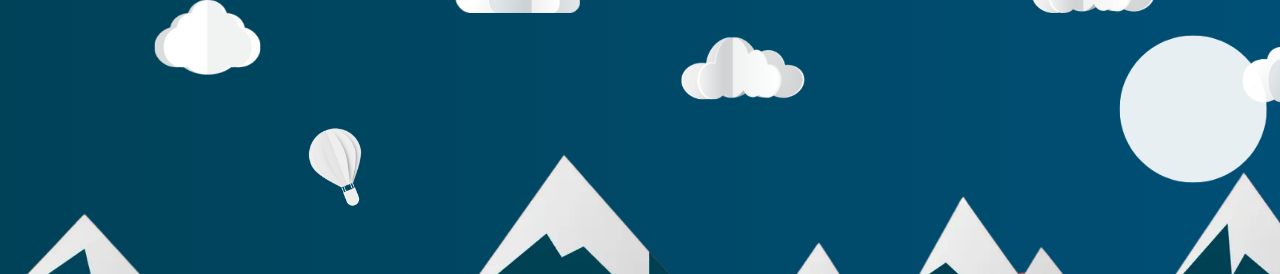
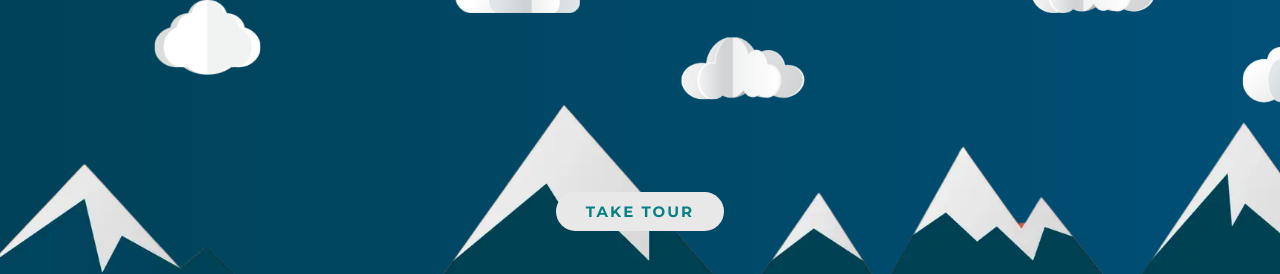
Before and after one commit to narmingeybullayeva/Parallax-Scrolling-Website, a website built with Vite: page index.html in a window 1280 px wide. Shown: the part 81-355 px from the top of the page. Built offline with nearby package versions, Linux system fonts and the light colour scheme.

Commit message:
Fix scroll state and animation reset issues

```diff
--- a/css/style.css
+++ b/css/style.css
@@ -24,8 +24,12 @@ body {
     background-image: linear-gradient(to right, #004258, #004F76);
     width: 100%;
     overflow-x: hidden;
-    min-height: 100vh;
+    height: 100%;
     transition: background-image 0.3s ease;
+}
+
+html {
+    height: 100%;
 }
 
 h1,h2,h3 {
--- a/js/script.js
+++ b/js/script.js
@@ -7,48 +7,63 @@ const mountain = document.getElementById("mountain")
 const header = document.getElementById("header")
 const footer = document.querySelector("footer")
 
+// Store initial positions to prevent accumulation
+const initialPositions = {
+  heading: { top: 50 },
+  airBaloon: { top: 0, left: 0 },
+  sun: { top: 0 },
+  button: { marginTop: 0 },
+  mountain: { top: 0 },
+  header: { top: 0 }
+}
+
 window.addEventListener("scroll", function () {
   let value = window.scrollY
 
-  // Calculate the maximum scroll position (document height - window height)
-  const maxScroll = document.documentElement.scrollHeight - window.innerHeight
+  // Calculate the maximum useful scroll position (when footer starts to appear)
+  const footerRect = footer.getBoundingClientRect()
+  const footerStartsAt = footer.offsetTop - window.innerHeight
 
-  // Calculate footer position relative to viewport
-  const footerRect = footer.getBoundingClientRect()
+  // Only apply parallax effects when we're in the main content area
+  const shouldApplyParallax = value < footerStartsAt && footerRect.top > 0
 
-  // Stop parallax effects when footer comes into view or when reaching max scroll
-  const shouldStopParallax = footerRect.top <= window.innerHeight || value >= maxScroll
-
-  if (!shouldStopParallax) {
-    // Apply parallax effects only when not at the bottom
-    heading.style.top = 50 + value * -0.5 + "%"
-    airBaloon.style.top = value * -1.5 + "px"
-    airBaloon.style.left = value * -1.5 + "px"
-    sun.style.top = value * 1.5 + "px"
-    button.style.marginTop = value * 1.5 + "px"
-    mountain.style.top = value * 0.2 + "px"
-    header.style.top = value * 0.25 + "px"
+  if (shouldApplyParallax) {
+    // Apply parallax effects with proper bounds
+    heading.style.top = (initialPositions.heading.top + value * -0.5) + "%"
+    airBaloon.style.top = (initialPositions.airBaloon.top + value * -1.5) + "px"
+    airBaloon.style.left = (initialPositions.airBaloon.left + value * -1.5) + "px"
+    sun.style.top = (initialPositions.sun.top + value * 1.5) + "px"
+    button.style.marginTop = (initialPositions.button.marginTop + value * 1.5) + "px"
+    mountain.style.top = (initialPositions.mountain.top + value * 0.2) + "px"
+    header.style.top = (initialPositions.header.top + value * 0.25) + "px"
+  } else {
+    // Reset elements to their final positions when footer is reached
+    heading.style.top = (initialPositions.heading.top + footerStartsAt * -0.5) + "%"
+    airBaloon.style.top = (initialPositions.airBaloon.top + footerStartsAt * -1.5) + "px"
+    airBaloon.style.left = (initialPositions.airBaloon.left + footerStartsAt * -1.5) + "px"
+    sun.style.top = (initialPositions.sun.top + footerStartsAt * 1.5) + "px"
+    button.style.marginTop = (initialPositions.button.marginTop + footerStartsAt * 1.5) + "px"
+    mountain.style.top = (initialPositions.mountain.top + footerStartsAt * 0.2) + "px"
+    header.style.top = (initialPositions.header.top + footerStartsAt * 0.25) + "px"
   }
 
-  // Handle background color transition
-  // Use a threshold based on content height rather than sun position
+  // Handle background color transition with better logic
   const contentContainer = document.querySelector('.content_container')
-  const colorChangeThreshold = contentContainer.offsetTop * 0.5
+  const heroHeight = document.querySelector('.hero').offsetHeight
+  const sunsetStart = heroHeight * 0.3
+  const sunsetEnd = contentContainer.offsetTop + contentContainer.offsetHeight * 0.5
 
-  // Only change to sunset when we're in the middle section, not at the very bottom
-  const isInMiddleSection = value >= colorChangeThreshold && value < (contentContainer.offsetTop + contentContainer.offsetHeight * 0.8)
+  // Create a sunset window that doesn't extend to the very bottom
+  const isInSunsetWindow = value >= sunsetStart && value <= sunsetEnd
 
-  if (isInMiddleSection) {
-    document.body.style.backgroundImage =
-      "linear-gradient(to right, #FFA08C , #FF705C)"
+  if (isInSunsetWindow) {
+    document.body.style.backgroundImage = "linear-gradient(to right, #FFA08C , #FF705C)"
   } else {
-    // Keep night sky for beginning and end
-    document.body.style.backgroundImage =
-      "linear-gradient(to right, #004258, #004F76)"
+    document.body.style.backgroundImage = "linear-gradient(to right, #004258, #004F76)"
   }
 })
 
-// Prevent scroll beyond document bounds
+// Ensure scroll doesn't go beyond document bounds
 window.addEventListener("scroll", function() {
   const maxScroll = document.documentElement.scrollHeight - window.innerHeight
   if (window.scrollY > maxScroll) {
```
